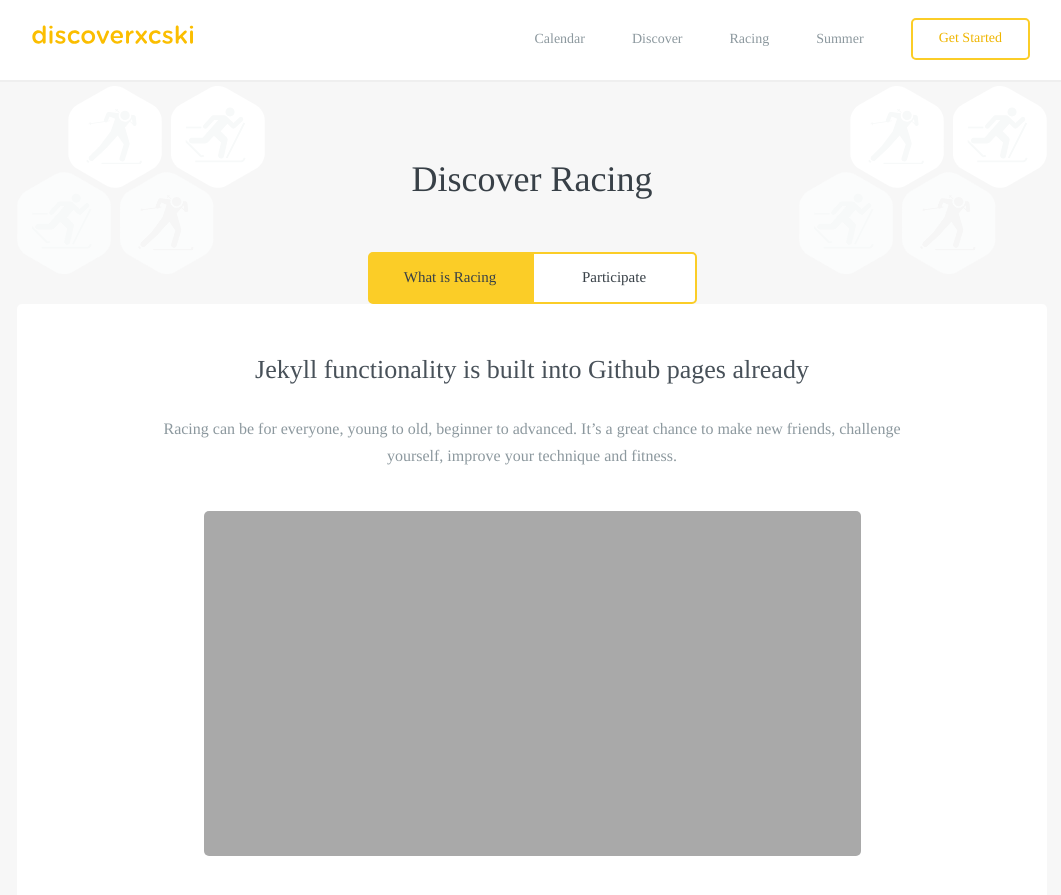
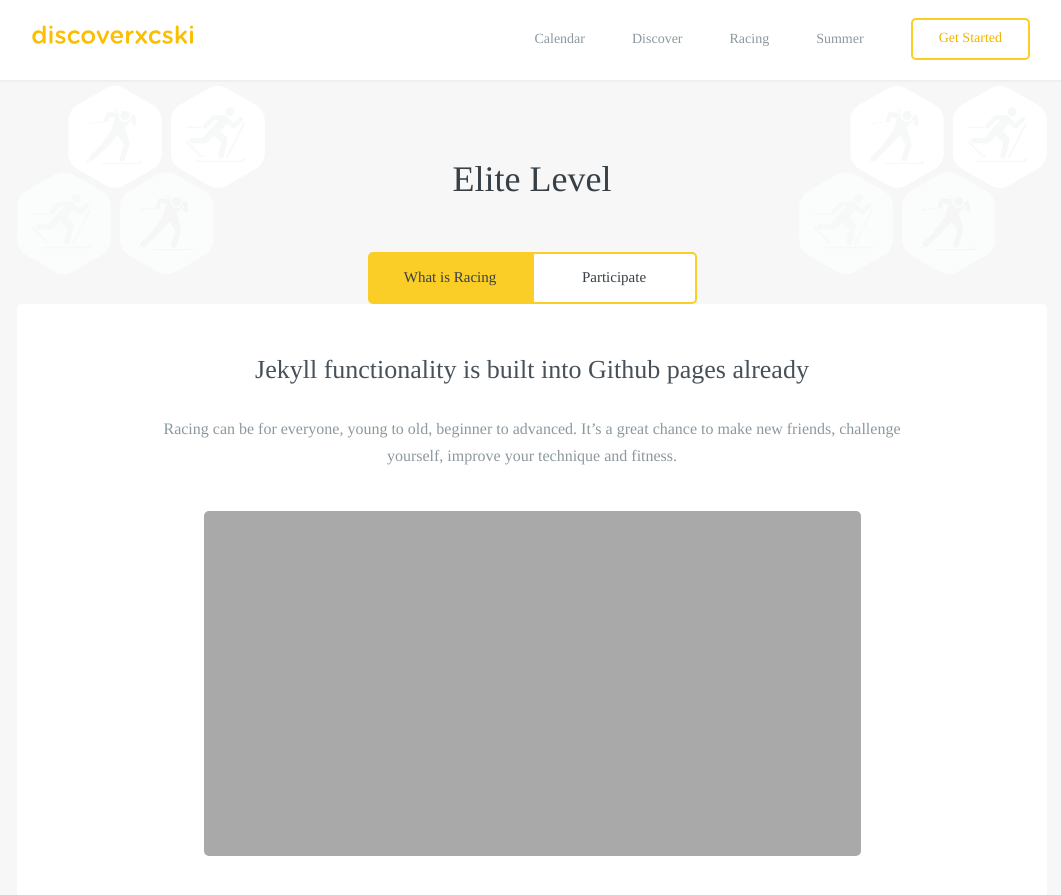
Before and after one commit to robcatto/robcatto.github.io, a Jekyll site: the page built from racing/elite-events/index.html, in a window 1280 px wide and 900 px high. Shown: the top 895 px of the window, without its empty margins (108-1169 px from the left). Built offline with Jekyll 4.4.1, drawn with Linux system fonts in a browser that asks for light colours; some web fonts are replaced; Markdown is read by kramdown in place of the engine named in the settings.

Commit message:
Update index.html

```diff
--- a/racing/elite-events/index.html
+++ b/racing/elite-events/index.html
@@ -12,7 +12,7 @@ layout: default
             </div>
 
             <section>
-                <h1>Discover Racing</h1>
+                <h1>Elite Level</h1>
             </section>
 
 
```
